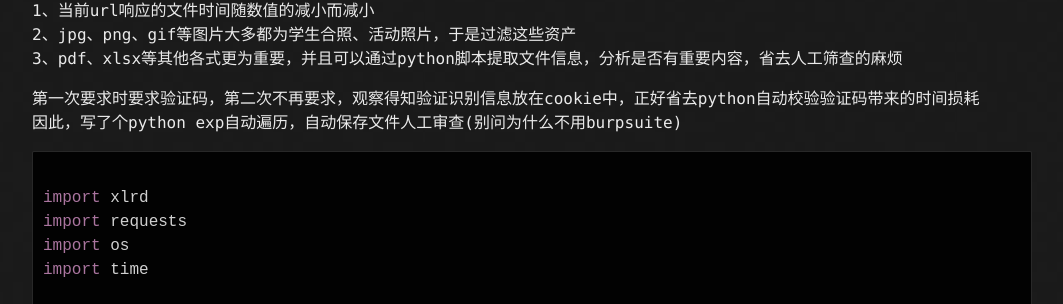
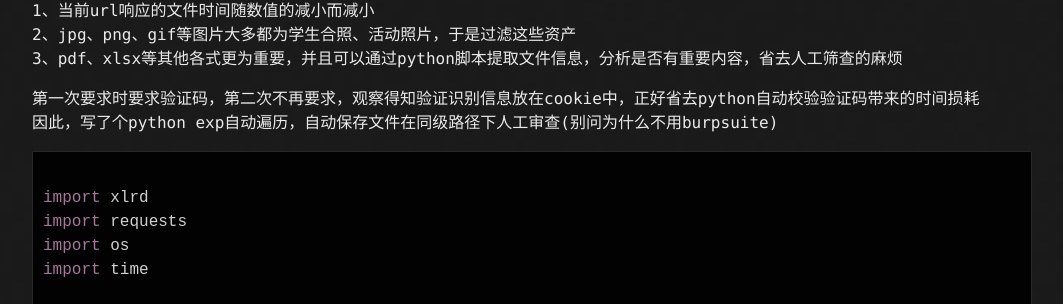
Before and after one commit to Leeyangee/leeyangee.github.io, a Jekyll site: the page built from _posts/2023-06-14-SRC实战-非典型渗透-某教育资产敏感信息泄漏提证书.md, in a window 1280 px wide. Shown: the part 561-865 px from the top of the page, without its empty margins (108-1171 px from the left). Built offline with Jekyll 4.4.1, drawn with Linux system fonts in a browser that asks for light colours.

Commit message:
Update 2023-06-14-SRC实战-非典型渗透-某教育资产敏感信息泄漏提证书.md

````diff
--- a/_posts/2023-06-14-SRC实战-非典型渗透-某教育资产敏感信息泄漏提证书.md
+++ b/_posts/2023-06-14-SRC实战-非典型渗透-某教育资产敏感信息泄漏提证书.md
@@ -21,7 +21,7 @@ https://xxx.edu.cn/system/_content/download.jsp?urltype=news.DownloadAttachUrl&o
 3、pdf、xlsx等其他各式更为重要，并且可以通过python脚本提取文件信息，分析是否有重要内容，省去人工筛查的麻烦
 
 第一次要求时要求验证码，第二次不再要求，观察得知验证识别信息放在cookie中，正好省去python自动校验验证码带来的时间损耗
-因此，写了个python exp自动遍历，自动保存文件人工审查(别问为什么不用burpsuite)
+因此，写了个python exp自动遍历，自动保存文件在同级路径下人工审查(别问为什么不用burpsuite)
 
 ```python
 
````
